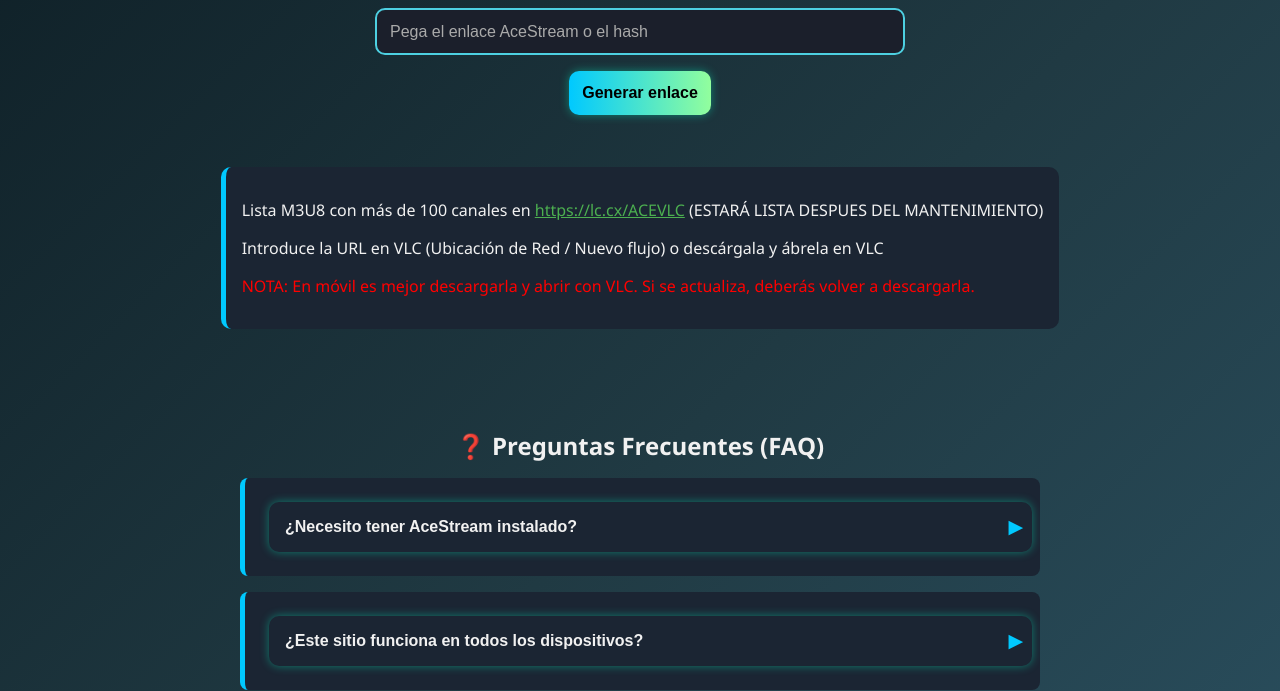
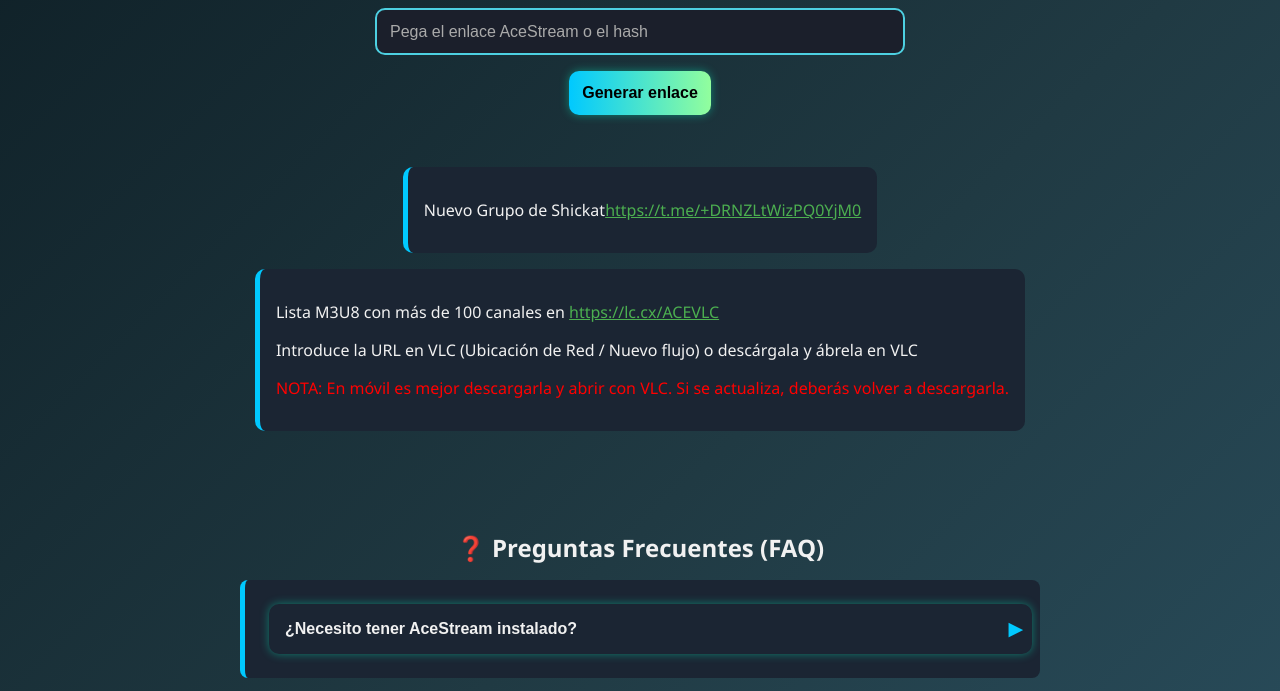
Before and after one commit to Shickat/Ace-VLC, a plain HTML site: page index.html in a window 1280 px wide. Shown: the part 126-817 px from the top of the page. Drawn offline with Linux system fonts and the light colour scheme.

Commit message:
Update index.html

```diff
--- a/index.html
+++ b/index.html
@@ -295,7 +295,15 @@ button:hover {
   <br><br>
   <div class="lista">
   <div>
-    <p>Lista M3U8 con más de 100 canales en <a style="color: #4caf50;" href="https://labored-lace.surge.sh/DeadRats.m3u8">https://lc.cx/ACEVLC</a> (ESTARÁ LISTA DESPUES DEL MANTENIMIENTO)</p>
+    <p>Nuevo Grupo de Shickat<a style="color: #4caf50;" href="https://t.me/+DRNZLtWizPQ0YjM0">https://t.me/+DRNZLtWizPQ0YjM0</a></p>
+  </div>
+  </div>
+
+
+
+  <div class="lista">
+  <div>
+    <p>Lista M3U8 con más de 100 canales en <a style="color: #4caf50;" href="https://labored-lace.surge.sh/DeadRats.m3u8">https://lc.cx/ACEVLC</a></p>
     <p>Introduce la URL en VLC (Ubicación de Red / Nuevo flujo) o descárgala y ábrela en VLC</p>
     <p style="color: red;">NOTA: En móvil es mejor descargarla y abrir con VLC. Si se actualiza, deberás volver a descargarla.</p>
   </div>
```
